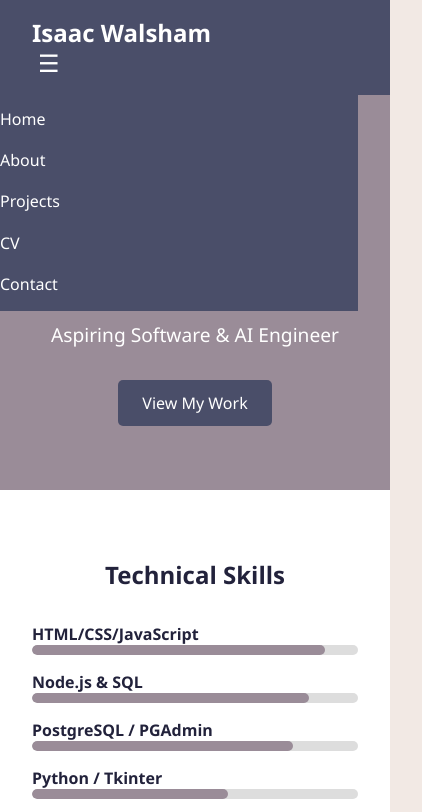
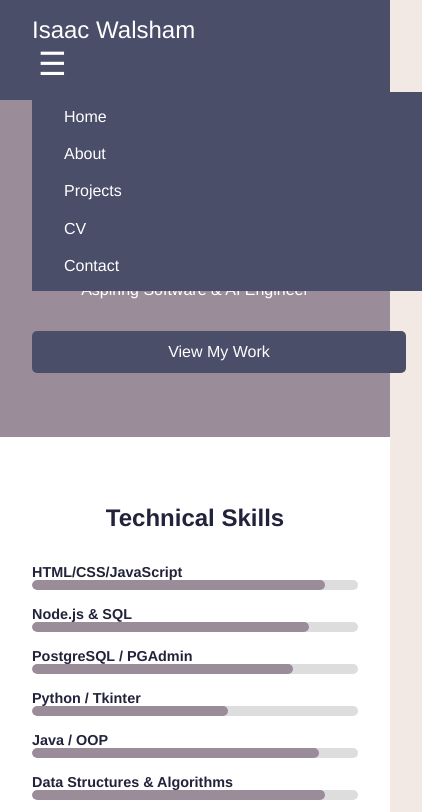
Before and after one commit to isaacwalsham/portfolio, a plain HTML site: page index.html in a window 390 px wide. Both pictures are taken after a click on the button "Menu". Shown: the top 812 px of the page, 422 px wide, since content can reach past the window. Drawn offline with nearby package versions, Linux system fonts and the light colour scheme.

Commit message:
General updates for mobile

```diff
--- a/index.html
+++ b/index.html
@@ -12,8 +12,8 @@
   <header>
     <nav class="navbar">
       <div class="logo">Isaac Walsham</div>
-          <button class="toggle-btn" id="menu-toggle">&#9776;</button>
-          <ul class="nav-links" id="nav-links">
+      <button class="toggle-btn" aria-label="Menu">&#9776;</button>
+      <ul class="nav-links">
         <li><a href="index.html" class="active">Home</a></li>
         <li><a href="about.html">About</a></li>
         <li><a href="projects.html">Projects</a></li>
--- a/style.css
+++ b/style.css
@@ -7,14 +7,14 @@
   }
 
   body {
-    font-family: 'Segoe UI', sans-serif;
+    font-family: 'Helvetica Neue', sans-serif;
     background-color: var(--bg-color);
     color: var(--text-color);
     margin: 0;
     padding: 0;
   }
 
-  /* Header & Nav */
+  /* Header & Navigation */
   header {
     background-color: var(--primary-color);
     color: var(--white);
@@ -25,13 +25,21 @@
     display: flex;
     justify-content: space-between;
     align-items: center;
+    position: relative;
     flex-wrap: wrap;
-    position: relative;
   }
 
   .logo {
     font-size: 1.5rem;
-    font-weight: bold;
+  }
+
+  .toggle-btn {
+    display: none;
+    background: none;
+    border: none;
+    font-size: 2rem;
+    color: var(--white);
+    cursor: pointer;
   }
 
   .nav-links {
@@ -46,31 +54,22 @@
     font-weight: 500;
   }
 
-  .toggle-btn {
-    display: none;
-    font-size: 1.5rem;
-    background: none;
-    border: none;
-    color: var(--white);
-    cursor: pointer;
-  }
-
-  /* Mobile Nav Dropdown */
+  /* Mobile navigation */
   @media (max-width: 768px) {
     .toggle-btn {
       display: block;
     }
 
     .nav-links {
+      display: none;
       flex-direction: column;
       align-items: flex-start;
       background-color: var(--primary-color);
+      width: 100%;
+      padding: 1rem 2rem;
       position: absolute;
       top: 60px;
-      right: 0;
-      width: 100%;
-      display: none;
-      padding: 1rem 2rem;
+      left: 0;
       z-index: 999;
     }
 
@@ -91,6 +90,7 @@
     padding: 4rem 2rem;
     display: flex;
     justify-content: center;
+    align-items: center;
     text-align: center;
   }
 
@@ -179,3 +179,26 @@
     font-size: 2rem;
     color: var(--primary-color);
   }
+
+  /* Extra Mobile Optimizations */
+  @media (max-width: 480px) {
+    .hero-content h1 {
+      font-size: 2rem;
+    }
+
+    .hero-content p {
+      font-size: 1rem;
+    }
+
+    .btn {
+      width: 100%;
+    }
+
+    .skill-bars > div {
+      font-size: 0.9rem;
+    }
+
+    .stats-grid {
+      grid-template-columns: 1fr;
+    }
+  }
```
Lines whose indentation alone changed are shown as unchanged.
